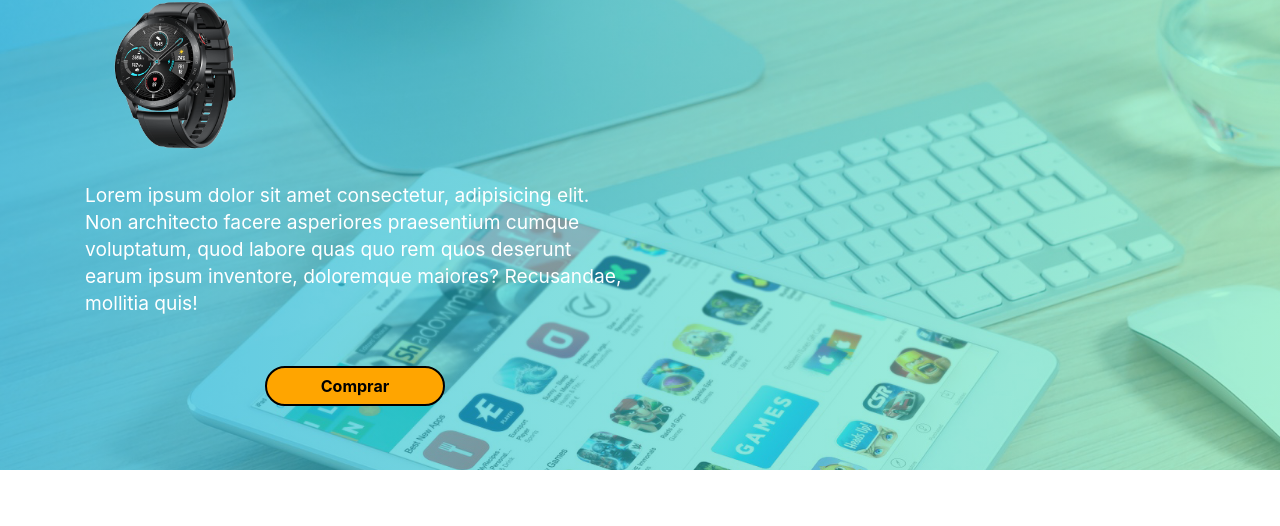
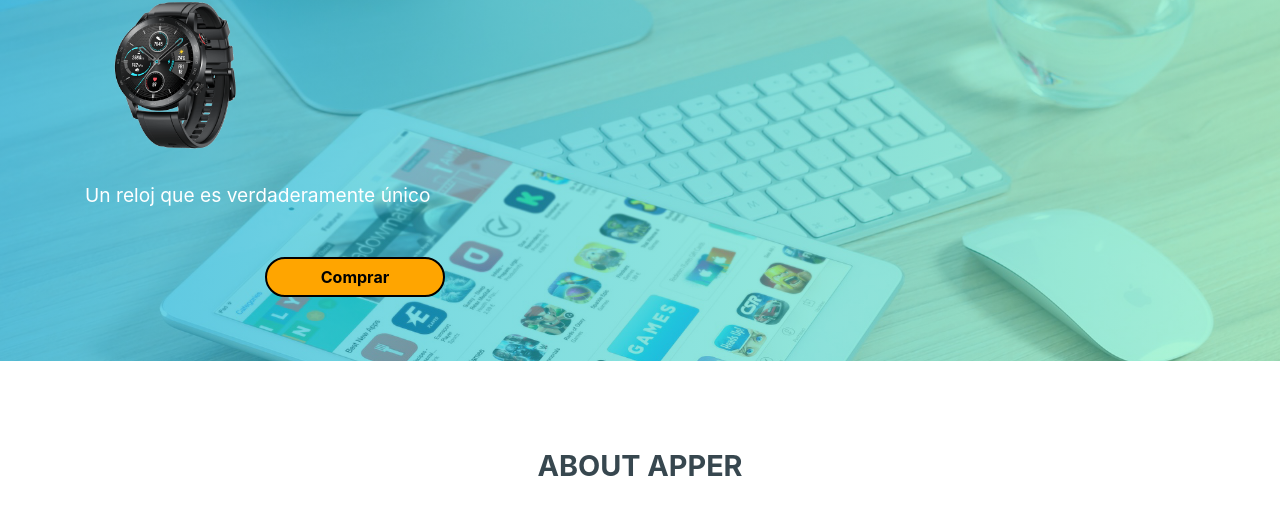
Before and after one commit to MiyuSears5/swappytienda, a plain HTML site: page index.html in a window 1280 px wide. Shown: the part 274-800 px from the top of the page. Drawn offline with Linux system fonts and the light colour scheme; a script that the page names is missing.

Commit message:
Update index.html

```diff
--- a/index.html
+++ b/index.html
@@ -53,7 +53,7 @@
                         <div class="col-md-4 device">
                         <img src="./img/feature-device.png" class="img-fluid" alt="">
                     </div>
-                        <p>Lorem ipsum dolor sit amet consectetur, adipisicing elit. Non architecto facere asperiores praesentium cumque voluptatum, quod labore quas quo rem quos deserunt earum ipsum inventore, doloremque maiores? Recusandae, mollitia quis!</p>
+                        <p>Un reloj que es verdaderamente único</p>
                         <div class="hero-buttons">
                         <div class="center">
                             <a href="#" class="btn btn-outline-primary" id="btn-white">Comprar</a>
```
